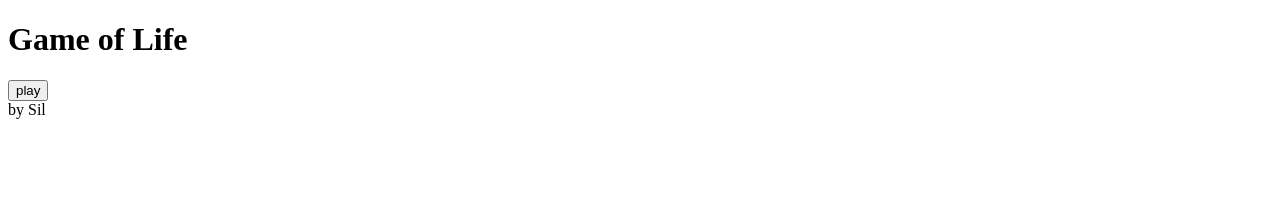
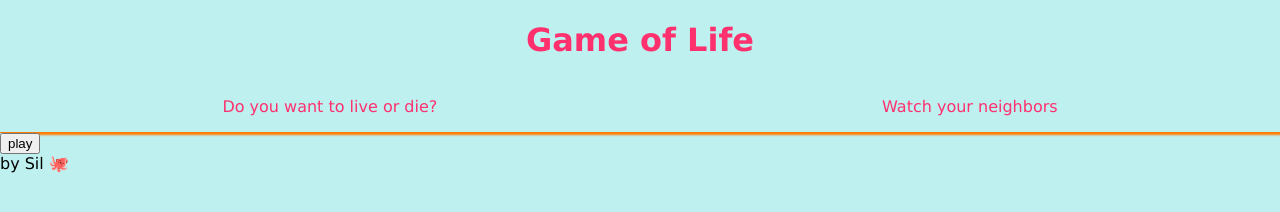
Before and after one commit to lallunavermella/202201-W2CHWE-silvia-martinez, a website: page index.html in a window 1280 px wide. Drawn offline with nearby package versions, Linux system fonts and the light colour scheme; files that its build step writes are made by us from their sources.

Commit message:
add files and update style in header oh index.html

```diff
--- a/index.html
+++ b/index.html
@@ -5,16 +5,25 @@
     <meta http-equiv="X-UA-Compatible" content="IE=edge" />
     <meta name="viewport" content="width=device-width, initial-scale=1.0" />
     <link rel="icon" href="/favicon.png" type="image/x-icon" />
+    <link href="styles/style.css" rel="stylesheet" />
     <title>Game of Life</title>
   </head>
   <body>
-    <header>
+    <header class="header">
+      <div class="header-title">
       <h1>Game of Life</h1>
+      </div>
+      <div class="header__description">
+      <p>Do you want to live or die?</p>
+      <p>
+        Watch your neighbors
+      </p>
+      </div>
     </header>
     <main class="main">
       <section class="grid-game"></section>
       <button class="button--play-game">play</button>
     </main>
-    <footer>by Sil</footer>
+    <footer>by Sil &#128025</footer>
   </body>
 </html>
--- a/package.json
+++ b/package.json
@@ -16,7 +16,8 @@
     "eslint-config-airbnb-base": "^15.0.0",
     "eslint-config-prettier": "^8.3.0",
     "eslint-plugin-import": "^2.25.4",
+    "husky": "^7.0.0",
     "jest": "^27.4.7",
-    "husky": "^7.0.0"
+    "sass": "^1.49.0"
   }
 }
--- /dev/null
+++ b/scss/_variables.scss
@@ -0,0 +1,6 @@
+$color_yellow: #ffde00;
+$color_green: #ddffd2;
+$color_blue: #bef0f0;
+$color_orange: #ff7b00;
+$color_violet: #b7acff;
+$color_pink: #ff306e;
--- /dev/null
+++ b/scss/style.scss
@@ -0,0 +1,28 @@
+@import "_variables.scss";
+
+body {
+  font-family: "Lucida Sans", "Lucida Sans Regular", "Lucida Grande",
+    "Lucida Sans Unicode", Geneva, Verdana, sans-serif;
+  background-color: $color_blue;
+  width: 100%;
+  margin: 0;
+}
+.header {
+  display: flex;
+  flex-direction: column;
+  justify-content: center;
+  color: $color_pink;
+
+  .header-title {
+    display: flex;
+    justify-content: center;
+  }
+  .header__description {
+    border-bottom: 1px solid $color_orange;
+    box-shadow: 8px 2px 2px $color_orange;
+    display: flex;
+    flex-direction: row;
+    justify-content: space-around;
+    align-items: center;
+  }
+}
```
Also changed, not shown: script.js (+35 -35 lines), 2 other files.
